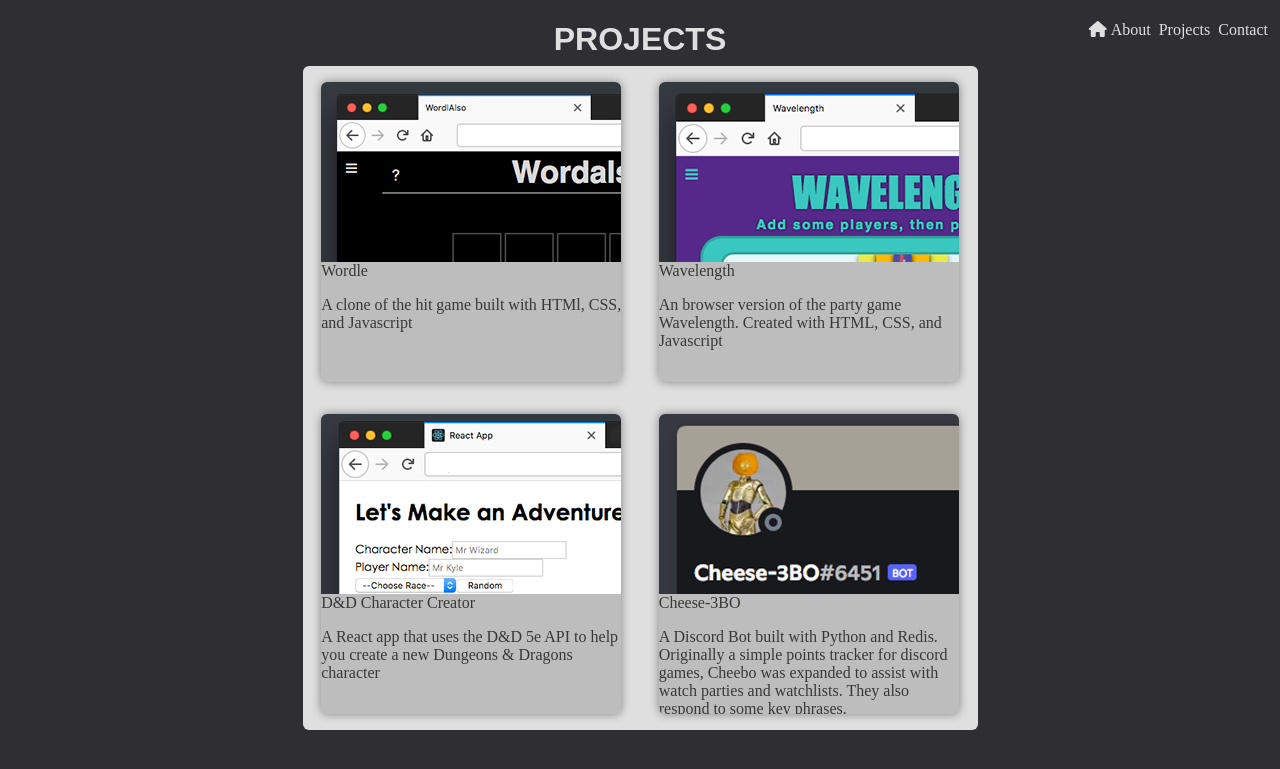
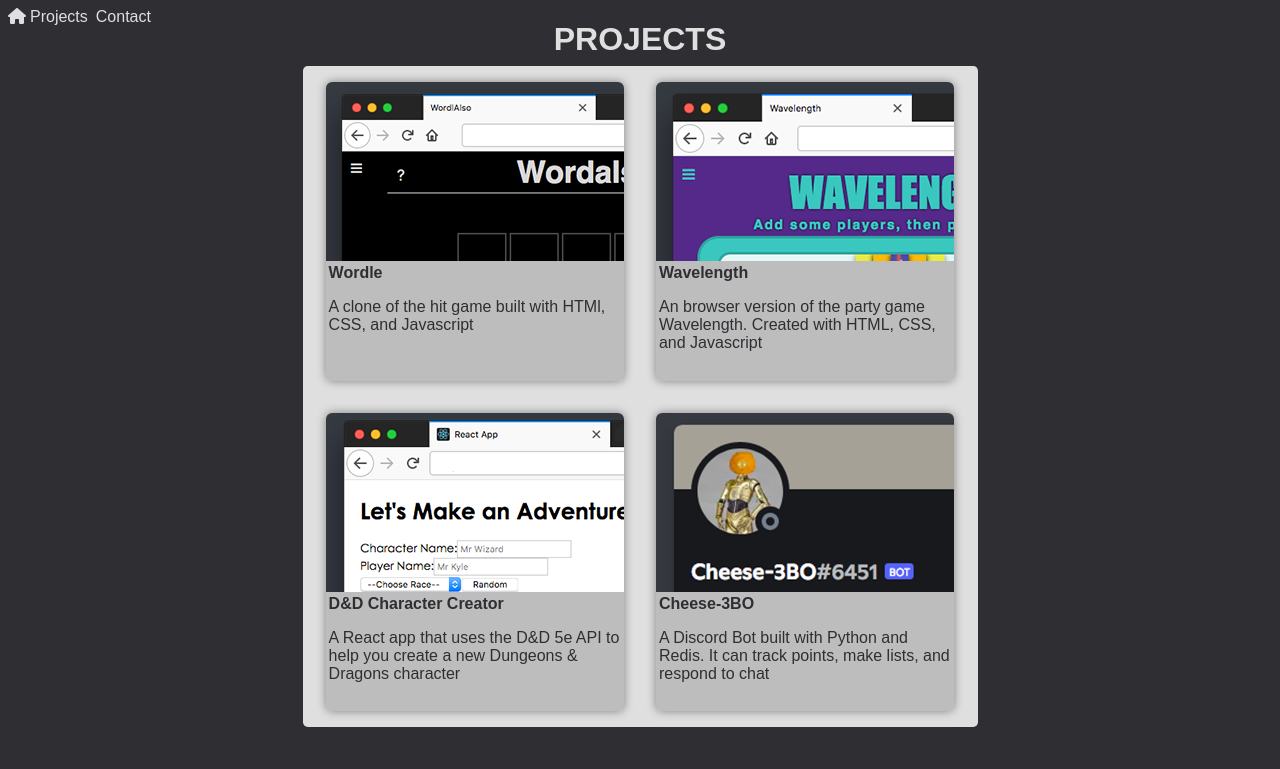
Before and after one commit to Asleepies/portfolio, a PHP site: page /html/projects.html in a window 1280 px wide. Shown: the top 769 px of the page. Run offline with PHP 8.4, Linux system fonts and the light colour scheme; some libraries are stand-ins or nearby versions.

Commit message:
removed About

```diff
--- a/html/projects.html
+++ b/html/projects.html
@@ -9,9 +9,9 @@
     <div class="navBarBox">
       <ul class="navBarList">
         <a href="../index.html"><i class="fa-solid fa-house"></i></a>
-        <a href="./about.html" class="navLink">
+        <!-- <a href="./about.html" class="navLink">
           <li>About</li>
-        </a>
+        </a> -->
         <div class="dropdownCon">
           <a href="../html/projects.html" class="dropbtn navLink">
             <li>Projects</li>
@@ -30,47 +30,55 @@
 
     <h1 class="pageTitle">PROJECTS</h1>
     <div id="page">
-      <div class="pageProj">
+      <div class="proj">
 
+        <a href="../html/wordle.html">
           <div class="projectCard">
             <div class="cardTop">
               <img src="../img/word.png" alt="">
             </div>
             <div class="cardBottom">
-              <a href="../html/wordle.html">Wordle</a>
+              Wordle
               <p>A clone of the hit game built with HTMl, CSS, and Javascript</p>
             </div>
           </div>
+        </a>
 
+        <a href="../html/wave.html">
           <div class="projectCard">
             <div class="cardTop">
               <img src="../img/wave.png" alt="">
             </div>
             <div class="cardBottom">
-              <a href="../html/wave.html">Wavelength</a>
-              <p>An browser version of the party game Wavelength. Created with HTML, CSS, and Javascript</p>
+                Wavelength
+                <p>An browser version of the party game Wavelength. Created with HTML, CSS, and Javascript</p>
             </div>
           </div>
+        </a>
 
+        <a href="https://asleepies.github.io/dndcg/">
           <div class="projectCard">
             <div class="cardTop">
               <img src="../img/dnd.png" alt="">
             </div>
             <div class="cardBottom">
-              <a href="../html/dnd.html">D&D Character Creator</a>
+              D&D Character Creator
               <p>A React app that uses the D&D 5e API to help you create a new Dungeons & Dragons character</p>
             </div>
           </div>
+        </a>
 
+        <a href="">
           <div class="projectCard">
             <div class="cardTop">
               <img src="../img/cheese.png" alt="">
             </div>
             <div class="cardBottom">
-              <a href="">Cheese-3BO</a>
-              <p>A Discord Bot built with Python and Redis. Originally a simple points tracker for discord games, Cheebo was expanded to assist with watch parties and watchlists. They also respond to some key phrases.</p>
+              Cheese-3BO
+              <p>A Discord Bot built with Python and Redis. It can track points, make lists, and respond to chat</p>
             </div>
           </div>
+        </a>
 
       </div>
     </div>
--- a/html/wave.html
+++ b/html/wave.html
@@ -16,9 +16,9 @@
     <div class="folded">&#9776;
     <ul class="navBarList">
       <a href="../index.html"><i class="fa-solid fa-house"></i></a>
-      <a href="../html/about.html" class="navLink">
+      <!-- <a href="../html/about.html" class="navLink">
         <li>About</li>
-      </a>
+      </a> -->
       <a href="../html/contact.html" class="navLink">
         <li>Contact</li>
       </a>
--- a/html/wordle.html
+++ b/html/wordle.html
@@ -14,9 +14,9 @@
       <div class="folded">&#9776;
       <ul class="navBarList">
         <a href="../index.html"><i class="fa-solid fa-house"></i></a>
-        <a href="../html/about.html" class="navLink">
+        <!-- <a href="../html/about.html" class="navLink">
           <li>About</li>
-        </a>
+        </a> -->
         <a href="../html/contact.html" class="navLink">
           <li>Contact</li>
         </a>
--- a/styles/style.css
+++ b/styles/style.css
@@ -6,27 +6,30 @@
 body {
   background-color: var(--black);
   color: var(--white);
-
+  font-family: Arial, Helvetica, sans-serif;
+}
+a {
+  color: inherit;
+  text-decoration: none;
 }
 .navBarBox {
   width: 100%;
   position: absolute;
+  top: 1%;
 }
 .navBarList {
-  margin: 0 1em;
+  margin: 0;
+  padding: 0;
   display: flex;
-  justify-content: end;
+  justify-content: start;
   list-style: none;
+  position: relative;
 }
 .navBarList li {
   margin: 0 .25em;
 }
 .dropbtn {
   border: none;
-}
-a {
-  color: inherit;
-  text-decoration: none;
 }
 .dropdownCon {
   position: relative;
@@ -45,48 +48,56 @@
 .dropdownCon:hover .dropContent {
   display: block;
 }
-#page {
-  display: flex;
-  flex-direction: column;
-  justify-content: center;
-  align-items: center;
-  color: var(--black)
-}
 .pageTitle {
-  font-family: Arial, Helvetica, sans-serif;
   margin-bottom: .25em;
   text-align: center;
 }
-.pageAbout {
-  width: min(85%, 1000px);
-  padding: 2em;
+#page {
+  margin: auto;
+  width: min(55%, 675px);
+  min-width: 19.5em;
+  border-radius: .3em;
   display: flex;
   flex-direction: column;
+  justify-content: space-around;
   align-items: center;
   background-color: var(--white);
-  border-radius: 6px;
+  color: var(--black)
 }
-.pageAbout img{
+.home {
+  margin: 1em;
+  font-size: 1.5em;
+  text-align: center;
+}
+.proj {
+  display: flex;
+  justify-content: center;
+  flex-wrap: wrap;
+}
+.abt {
+  display: flex;
+  flex-wrap: wrap;
+  justify-content: center;
+}
+.contact {
+  text-align: center;
+  padding: .5em;
+}
+.contact * {
+  margin: .25em;
+}
+.skillsImg {
   height: 7em;
   width: auto;
   margin: 1em;
 }
-.pageProj {
-  width: min(55%, 675px);
-  /* width: 55%; */
-  display: flex;
-  flex-wrap: wrap;
-  justify-content: space-around;
-  background-color: var(--white);
-  border-radius: 6px;
-}
 .projectCard {
   color:rgb(56, 56, 56);
   margin: 1em;
-  width: 300px;
-  height: 300px;
-  min-width: 300px;
-  min-height: 300px;
+  width: 18.65em;
+  height: 18.65em;
+  min-width: 18.65em;
+  min-height: 18.65em;
   border-radius: 6px;
   overflow: hidden;
   box-shadow: 0 0 10px gray;
@@ -96,11 +107,16 @@
 }
 .cardTop {
   height: 60%;
-  background-color: darkcyan;
   overflow: hidden;
 }
 .cardBottom {
   height: 40%;
   background-color:rgb(189, 189, 189);
   box-shadow: 0 0 10px 1px rgba(79, 79, 79, 0.543);
+  color: var(--black);
+  font-weight: bold;
+  padding: 1%;
 }
+.cardBottom p  {
+  font-weight:normal;
+}
```
Also changed, not shown: html/about.html (+11 -11 lines), html/contact.html (+8 -4 lines), index.html (+20 -5 lines).
